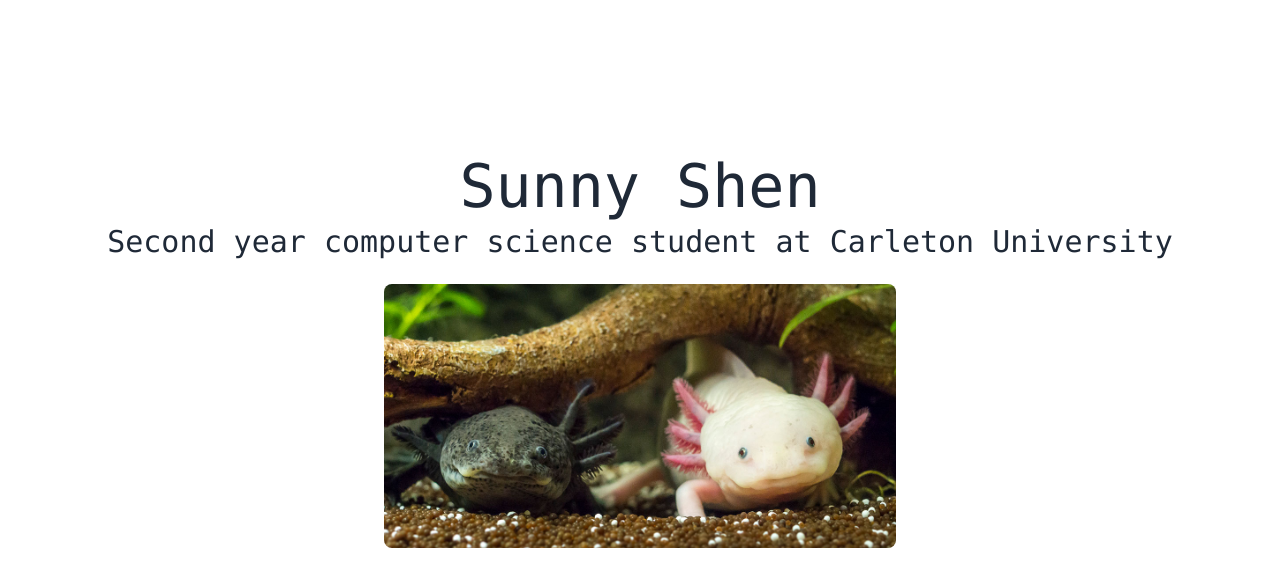
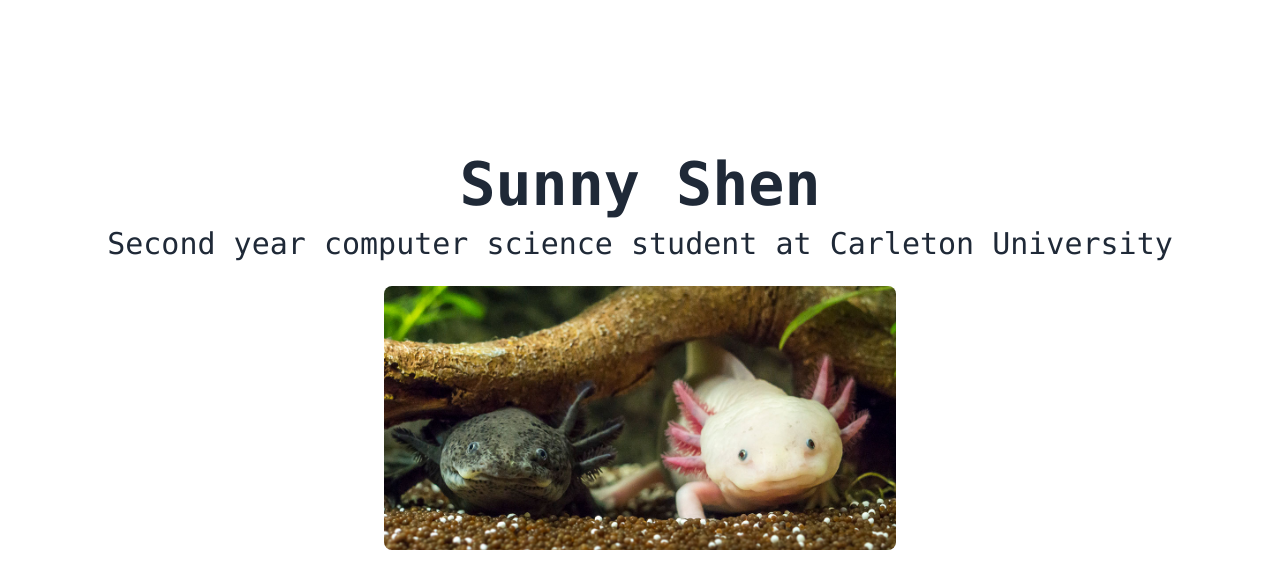
Before and after one commit to sunnys2106/sunnys2106.github.io, a plain HTML site: page index.html in a window 1280 px wide. Shown: the top 562 px of the page. Drawn offline with nearby package versions, Linux system fonts and the light colour scheme.

Commit message:
changed font

```diff
--- a/index.html
+++ b/index.html
@@ -11,13 +11,28 @@
             type="text/css"
         />
         <script src="https://cdn.tailwindcss.com"></script>
+        <link rel="preconnect" href="https://fonts.googleapis.com" />
+        <link rel="preconnect" href="https://fonts.gstatic.com" crossorigin />
+        <link
+            href="https://fonts.googleapis.com/css2?family=Inconsolata:wght@200..900&family=Roboto:ital,wght@0,100..900;1,100..900&display=swap"
+            rel="stylesheet"
+        />
+        <style>
+            body {
+                font-family: "Roboto", sans-serif;
+            }
+
+            .bold {
+                font-weight: 800;
+            }
+        </style>
     </head>
     <body>
         <div
             class="flex items-center justify-center h-screen w-screen text-center"
         >
             <div>
-                <p class="text-6xl font-mono mb-2">Sunny Shen</p>
+                <p class="bold text-6xl font-mono mb-3">Sunny Shen</p>
                 <p class="text-3xl font-mono">
                     Second year computer science student at Carleton University
                 </p>
```
